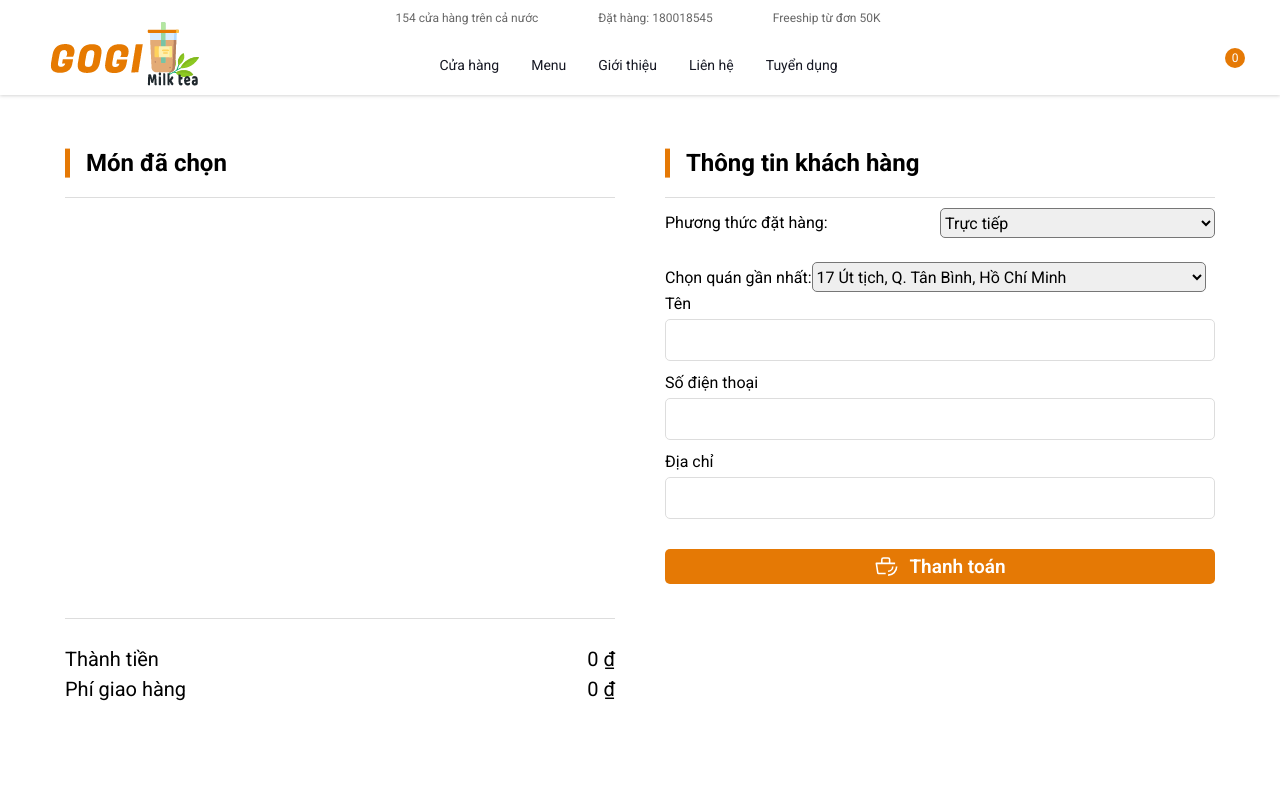
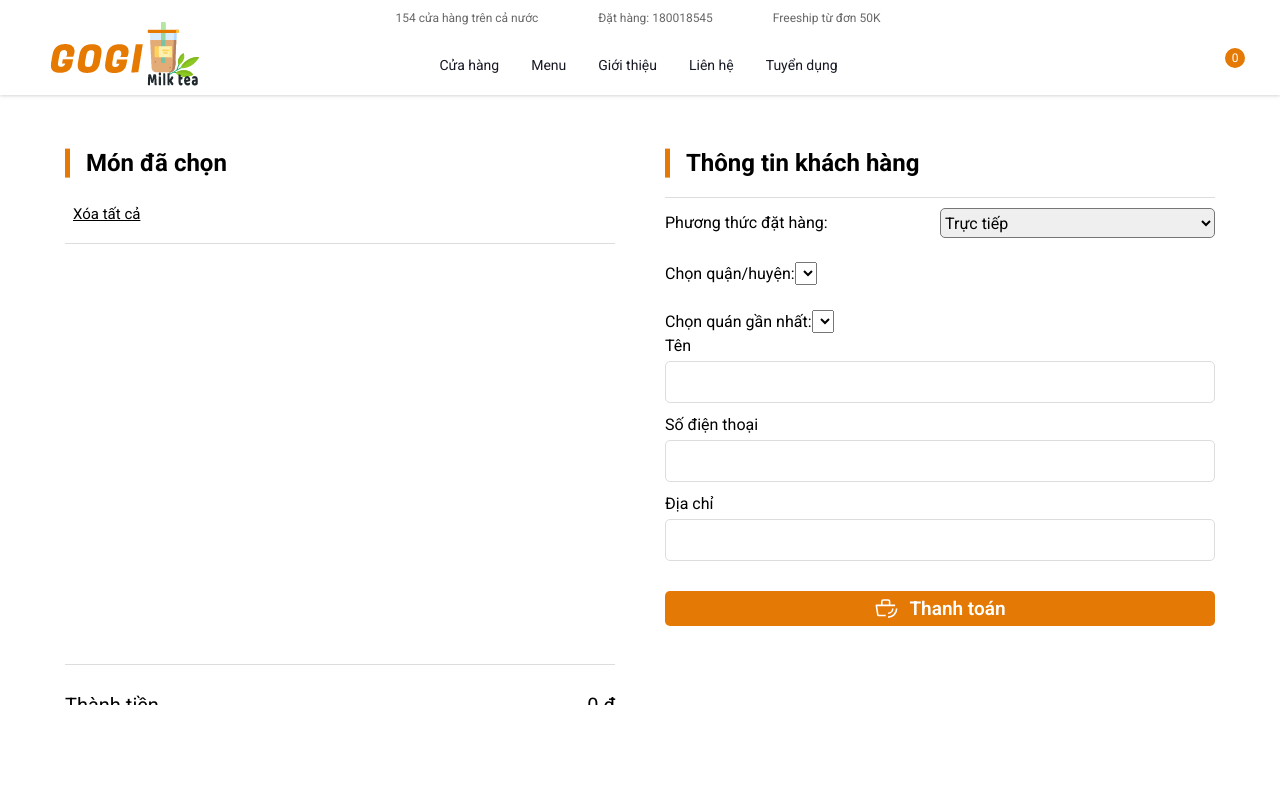
Before and after one commit to thanhnhile/gigo-client, a React (Create React App) app: page /checkout in a window 1280 px wide. Shown: the top 800 px of the page. Built offline with nearby package versions, Linux system fonts and the light colour scheme; some icons are missing.

Commit message:
select address

```diff
--- /dev/null
+++ b/src/components/Order/Customer/index.js
@@ -0,0 +1,43 @@
+import React, { useState } from 'react';
+import className from 'classnames/bind';
+import styles from './Customer.module.scss';
+
+const cx = className.bind(styles);
+
+const Customer = (props) => {
+  const { customer, setCustomer } = useState({});
+  return (
+    <React.Fragment>
+      <br />
+      <td>Chọn quận/huyện: </td>
+      <td>
+        <select className={cx('select-btn')}>
+          {/* {storeData.map((store) => (
+            <option className={cx('option')} key={store.id}>
+              {store.address}
+            </option>
+          ))} */}
+        </select>
+      </td>
+      <br />
+      <td>Chọn quán gần nhất: </td>
+      <td>
+        <select className={cx('select-btn')}>
+          {/* {storeData.map((store) => (
+            <option className={cx('option')} key={store.id}>
+              {store.address}
+            </option>
+          ))} */}
+        </select>
+      </td>
+      Tên
+      <input className={cx('input-field')}></input>
+      Số điện thoại
+      <input className={cx('input-field')}></input>
+      Địa chỉ
+      <input className={cx('input-field')}></input>
+    </React.Fragment>
+  );
+};
+
+export default Customer;
--- a/src/components/Order/Order.js
+++ b/src/components/Order/Order.js
@@ -3,6 +3,7 @@ import Select from 'react-select';
 import className from 'classnames/bind';
 import styles from './Order.module.scss';
 import CartItem from './CartItem';
+import Customer from './Customer';
 import { Icon } from '@iconify/react';
 
 import useCart from '../../hooks/useCart';
@@ -17,7 +18,7 @@ const cacl = (cart) => {
   );
 };
 function Order(props) {
-  const { cart } = useCart();
+  const { cart, removeAll } = useCart();
   const [shipPrice, setShipPrice] = useState(0);
   const [sumPrice, setSumPrice] = useState(() => cacl(cart));
   useMemo(() => {
@@ -49,10 +50,11 @@ function Order(props) {
         <div className={cx('order-info')}>
           <div className={cx('order-info-content')}>
             <h2>Món đã chọn</h2>
+            <button onClick={removeAll}>Xóa tất cả</button>
             <div className={cx('line')}></div>
             <div className={cx('cart')}>
               {cart.length > 0 ? (
-                cart.map((product, index) => <CartItem data={product} />)
+                cart.map((product) => <CartItem data={product} />)
               ) : (
                 <Icon
                   icon='ic:outline-remove-shopping-cart'
@@ -104,23 +106,9 @@ function Order(props) {
                 </tr>
               </tbody>
             </table>
-            <br />
-            <td>Chọn quán gần nhất: </td>
-            <td>
-              <select className={cx('select-btn')}>
-                {storeData.map((store) => (
-                  <option className={cx('option')} key={store.id}>
-                    {store.address}
-                  </option>
-                ))}
-              </select>
-            </td>
-            Tên
-            <input className={cx('input-field')}></input>
-            Số điện thoại
-            <input className={cx('input-field')}></input>
-            Địa chỉ
-            <input className={cx('input-field')}></input>
+            {/*Form customer */}
+            <Customer />
+            {/*Form customer */}
           </div>
           <button className={cx('pay-btn')}>
             <Icon icon='carbon:wireless-checkout' />
--- a/src/components/Order/Order.module.scss
+++ b/src/components/Order/Order.module.scss
@@ -55,6 +55,20 @@
   /* Handle */
   &::-webkit-scrollbar-thumb {
     background: var(--primary);
+  }
+  button {
+    border: none;
+    outline: none;
+    background-color: var(--white);
+    cursor: pointer;
+    text-decoration: underline;
+    font-size: 1.5rem;
+    text-align: right;
+    line-height: 1.7;
+    padding: 5px 8px;
+    &:hover {
+      color: var(--primary);
+    }
   }
 }
 
--- /dev/null
+++ b/src/components/SelectAddress/index.js
@@ -0,0 +1,93 @@
+import React, { useEffect, useMemo } from 'react';
+import { useState } from 'react';
+import className from 'classnames/bind';
+import styles from './SelectAddress.module.scss';
+import axios from 'axios';
+
+const cx = className.bind(styles);
+const host = 'https://provinces.open-api.vn/api/?depth=2';
+
+const SelectAddress = ({ address, setAddress }) => {
+  const [provinces, setProvinces] = useState([]);
+  const [districts, setDistrict] = useState([]);
+  const handleProvinceChange = (e) => {
+    const data = provinces.find(
+      (item) => item.code === Number.parseInt(e.target.value)
+    );
+    setDistrict(data.districts);
+    setAddress((prev) => {
+      return {
+        province: data.code,
+        district: null,
+      };
+    });
+  };
+  const handleDistrictChange = (e) => {
+    setAddress((prev) => {
+      return { ...prev, district: e.target.value };
+    });
+  };
+  useEffect(() => {
+    const getProvince = async () => {
+      const res = await axios.get(host);
+      const data = res?.data.map((province) => {
+        return {
+          code: province.code,
+          name: province.name,
+          districts: province.districts,
+        };
+      });
+      setProvinces(data);
+    };
+    getProvince();
+  }, []);
+  // useMemo(() => {
+  //   const id = Number.parseInt(address.province);
+  //   const getDistrict = async () => {
+  //     const data = await provinces.forEach((item) => {
+  //       console.log(item);
+  //       console.error(item.id === id);
+  //       if (item.id === id) return item;
+  //     });
+  //     console.log(data);
+  //   };
+  //   alert(address.province);
+  //   getDistrict();
+  // }, [address.province]);
+  return (
+    <div className={cx('container', 'wrapper')}>
+      <h1>Chọn danh sách tỉnh</h1>
+      <form action=''>
+        <select
+          onChange={handleProvinceChange}
+          name='province'
+          value={address?.province ?? 'default'}
+        >
+          <option value='default'>Chọn tỉnh</option>
+          {provinces.length &&
+            provinces.map((item) => (
+              <option value={item.code} key={item.id}>
+                {item.name}
+              </option>
+            ))}
+        </select>
+        <select
+          onChange={handleDistrictChange}
+          name='district'
+          value={address?.district ?? 'default'}
+        >
+          <option value='default'>Chọn quận/huyện</option>
+          {districts.length &&
+            districts.map((item) => (
+              <option value={item.code} key={item.id}>
+                {item.name}
+              </option>
+            ))}
+        </select>
+        {console.log(address)}
+      </form>
+    </div>
+  );
+};
+
+export default SelectAddress;
--- a/src/contexts/CartContext.js
+++ b/src/contexts/CartContext.js
@@ -3,6 +3,7 @@ import cartReducer, {
   initState,
   ADD_PRODUCT,
   REMOVE_PRODUCT,
+  REMOVE_ALL,
 } from '../stores/cartReducer';
 
 export const CartContext = createContext();
@@ -21,12 +22,19 @@ const CartProvider = ({ children }) => {
       payload: productId,
     });
   };
+
+  const removeAll = () => {
+    dispatch({
+      type: REMOVE_ALL,
+    });
+  };
   return (
     <CartContext.Provider
       value={{
         cart: cartState.cart,
         addToCart,
         removeFromCart,
+        removeAll,
       }}
     >
       {children}
--- a/src/layouts/components/Header/index.js
+++ b/src/layouts/components/Header/index.js
@@ -15,7 +15,6 @@ const Header = () => {
   const { cart } = useCart();
   return (
     <div>
-      {console.log('RERENDER HEADER')}
       <header className={cx('wrapper')}>
         <div>
           <ul className={cx('top-nav')}>
--- a/src/pages/Store/index.js
+++ b/src/pages/Store/index.js
@@ -1,10 +1,13 @@
-import React, { useEffect, useState } from 'react';
+import React, { useEffect, useMemo, useState } from 'react';
 import className from 'classnames/bind';
 import styles from './Store.module.scss';
 import { Icon } from '@iconify/react';
 import Select from 'react-select';
 import { httpGetAllDistrict } from '../../apiServices/districtServices';
 import { httpGetAllStore } from '../../apiServices/storeServices';
+
+import SelectAddress from '../../components/SelectAddress';
+
 const cx = className.bind(styles);
 
 const Stores = () => {
@@ -34,12 +37,18 @@ const Stores = () => {
     };
     getAllStore();
   }, []);
+  const [address, setAddress] = useState({
+    province: '',
+    district: '',
+  });
   return (
     <div className={cx('container', 'stores')}>
       <h2>Hệ thống cửa hàng Gigo</h2>
+      {console.log(address)}
       <div className={cx('filter-bar')}>
         <Select options={options} />
       </div>
+      <SelectAddress address={address} setAddress={setAddress} />
       <div className={cx('store-cards')}>
         {store.map((store, index) => {
           // filter stores by state | facility
--- a/src/stores/cartReducer.js
+++ b/src/stores/cartReducer.js
@@ -2,6 +2,7 @@ export const initState = { cart: [] };
 
 export const ADD_PRODUCT = 'ADD_PRODUCT';
 export const REMOVE_PRODUCT = 'REMOVE_PRODUCT';
+export const REMOVE_ALL = 'REMOVE_ALL';
 
 const addToCart = (state, product) => {
   console.log(state.cart);
@@ -33,6 +34,9 @@ const removeFromCart = (state, productId) => {
   }
   return { ...state, cart: updatedCart };
 };
+const removeAll = (state) => {
+  return { ...state, cart: [] };
+};
 
 const cartReducer = (state, action) => {
   switch (action.type) {
@@ -40,6 +44,8 @@ const cartReducer = (state, action) => {
       return addToCart(state, action.payload);
     case REMOVE_PRODUCT:
       return removeFromCart(state, action.payload);
+    case REMOVE_ALL:
+      return removeAll(state);
     default:
       return state;
   }
```
Also changed, not shown: src/components/SeLectDistrict/index.js (added, +24 -0 lines), src/components/Order/Customer/Customer.module.scss (added), src/components/SelectAddress/SelectAddress.module.scss (added).
